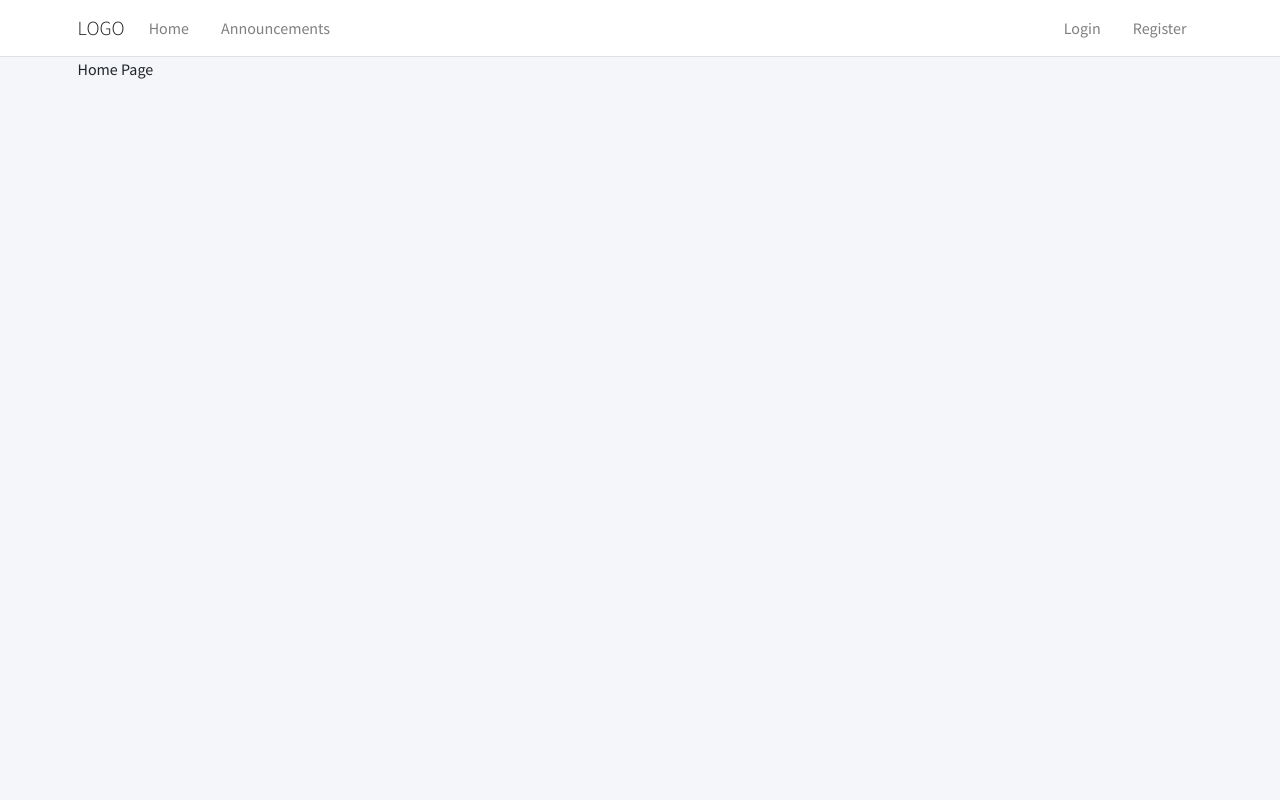
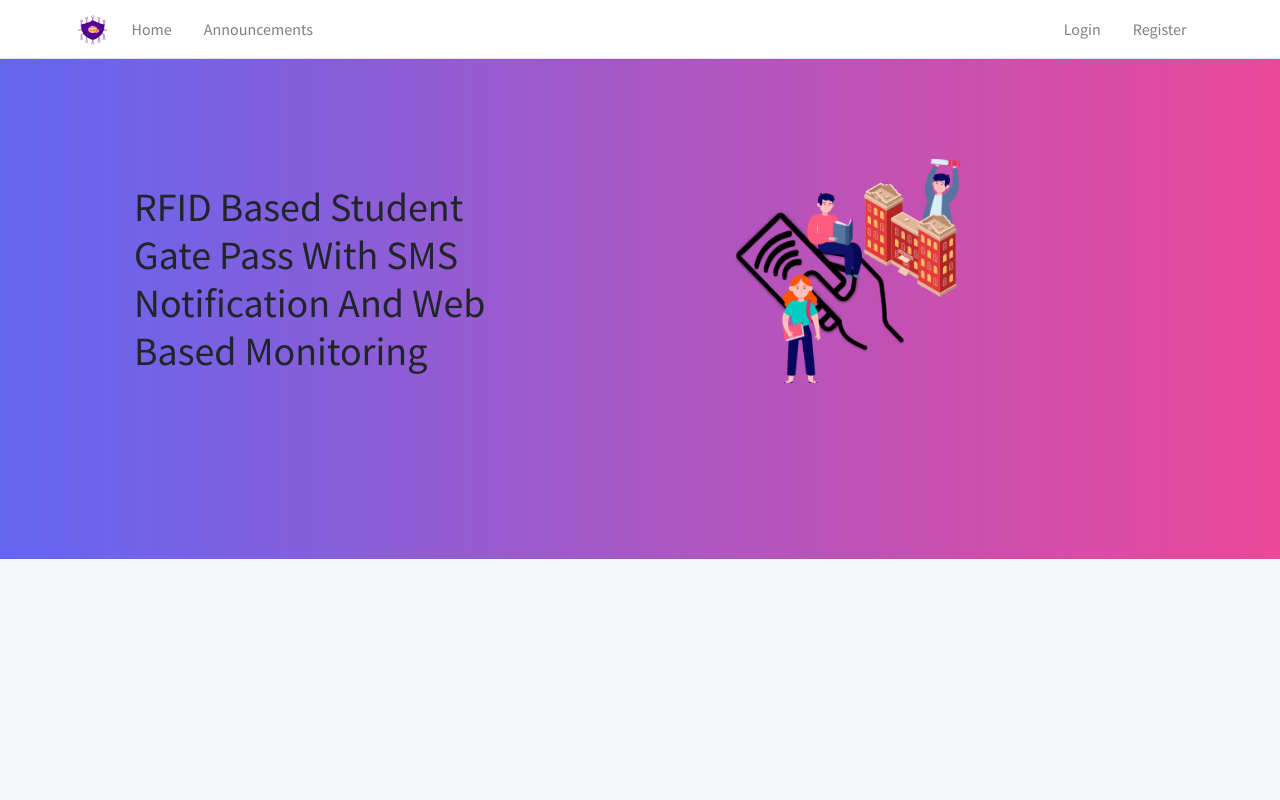
Before and after one commit to xed-programmer/StudentGatePassMonitoring, a PHP site: page / in a window 1280 px wide. Run offline with PHP 8.4, Linux system fonts and the light colour scheme; some libraries are stand-ins or nearby versions.

Commit message:
Added landing page and logo

```diff
--- a/app/resources/views/layouts/app/header.layout.php
+++ b/app/resources/views/layouts/app/header.layout.php
@@ -21,7 +21,7 @@
             }
         ?>
     </title>
-
+    <link rel = "icon" type = "image/png" href = "public\dist\img\logosecuritya.png">
     <!-- Google Font: Source Sans Pro -->
     <link rel="stylesheet"
         href="https://fonts.googleapis.com/css?family=Source+Sans+Pro:300,400,400i,700&display=fallback">
@@ -39,7 +39,7 @@
         <nav class="main-header navbar navbar-expand-md navbar-light navbar-white">
             <div class="container">
                 <a href="../../index3.html" class="navbar-brand">
-                    <span class="brand-text font-weight-light">LOGO</span>
+                    <img src="public\dist\img\logosecuritya.png" width="30" height="30"/>
                 </a>
 
                 <button class="navbar-toggler order-1" type="button" data-toggle="collapse"
--- a/index.php
+++ b/index.php
@@ -10,7 +10,37 @@
     // Save the current URI in Session
     $_SESSION['prev_uri'] = Page::getCurrentURI();
 ?>
-Home Page
+<style>
+ .colors {
+   position: absolute;
+   width: 100%;
+   height: 500px;
+   left: 0;
+   background: rgb(99,102,241);
+background: linear-gradient(90deg, rgba(99,102,241,1) 0%, rgba(236,72,153,1) 100%, rgba(0,212,255,1) 100%);
+ }
+ .centered {
+   position: relative;
+   top: 100px;
+   padding-left: 10%;
+   padding-right: 10%;
+ }
+</style>
+<div class="container-fluid colors">
+  <div class="row centered">
+    <div class="col-sm-6">
+      <h1 class="my-4 text-5xl font-bold leading-tight">RFID Based Student<br/>
+        Gate Pass With SMS<br/>
+        Notification And Web<br/>
+        Based Monitoring
+      </h1>
+    </div>
+
+    <div class="col-sm-6">
+      <img src="public\dist\img\landingpage2.png" style="width:80%">
+    </div>
+  </div>
+</div>
 <?php
     include 'app/resources/views/layouts/app/footer.layout.php';
 ?>
```
Also changed, not shown: public/dist/img/landingpage2.png (added), public/dist/img/logosecuritya.png (added).
